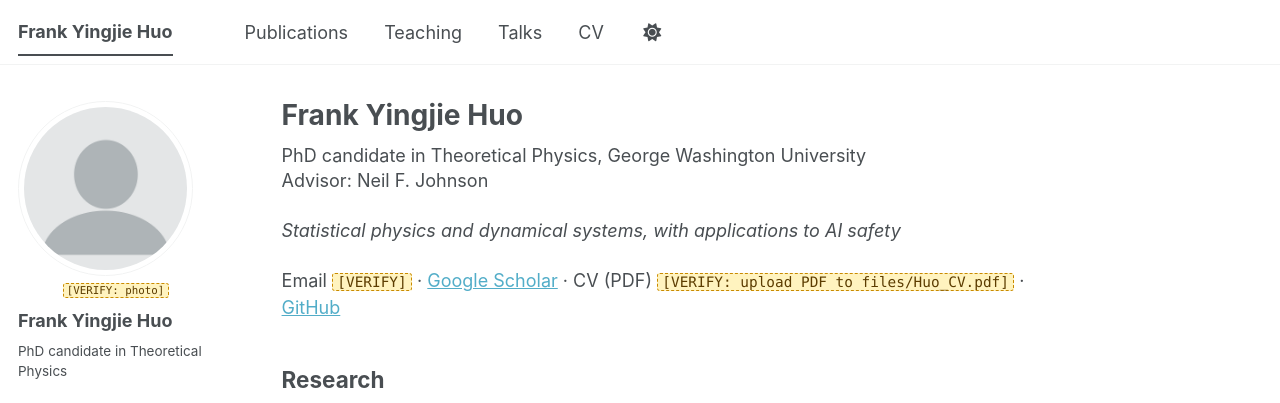
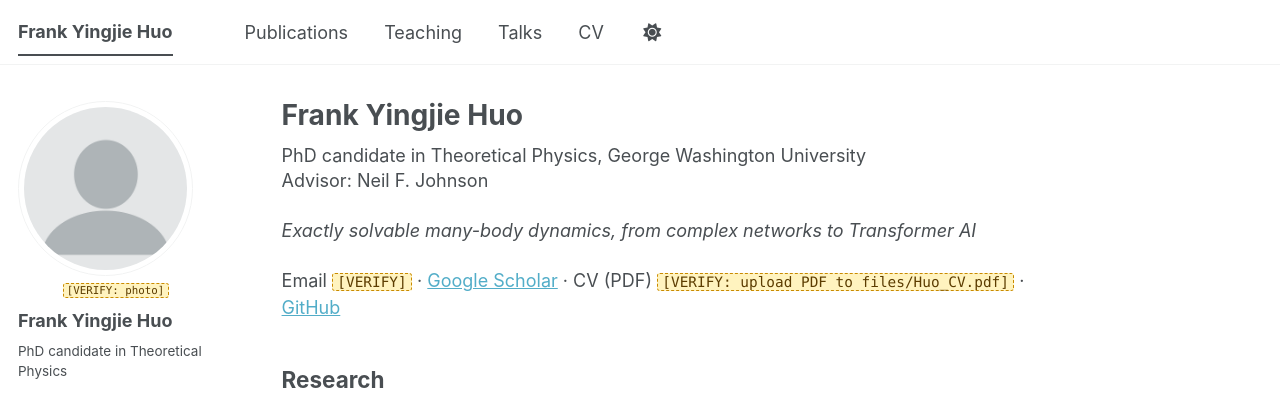
Before and after one commit to FrankHuo-217/huo.github.io, a Jekyll site: the page built from _pages/about.md, in a window 1280 px wide and 900 px high. Shown: the top 403 px of the window. Built offline with Jekyll 4.4.1, drawn with Linux system fonts in a browser that asks for light colours; some web fonts are replaced; a script bundle is joined from its source files by our own code.

Commit message:
Reword the home page interests line
Co-Authored-By: Claude Opus 5.5 <noreply@anthropic.com>
Claude-Session: https://claude.ai/code/session_01EX1ohUgYjPPjqdCJmoT8XW

```diff
--- a/_pages/about.md
+++ b/_pages/about.md
@@ -12,7 +12,7 @@ PhD candidate in Theoretical Physics, George Washington University<br>
 Advisor: Neil F. Johnson
 </p>
 
-<p class="home-interests">Statistical physics and dynamical systems, with applications to AI safety</p>
+<p class="home-interests">Exactly solvable many-body dynamics, from complex networks to Transformer AI</p>
 
 <p class="home-links">
 {% if site.author.email %}<a href="mailto:{{ site.author.email }}">{{ site.author.email }}</a>{% else %}Email {% include verify.html %}{% endif %}
```
